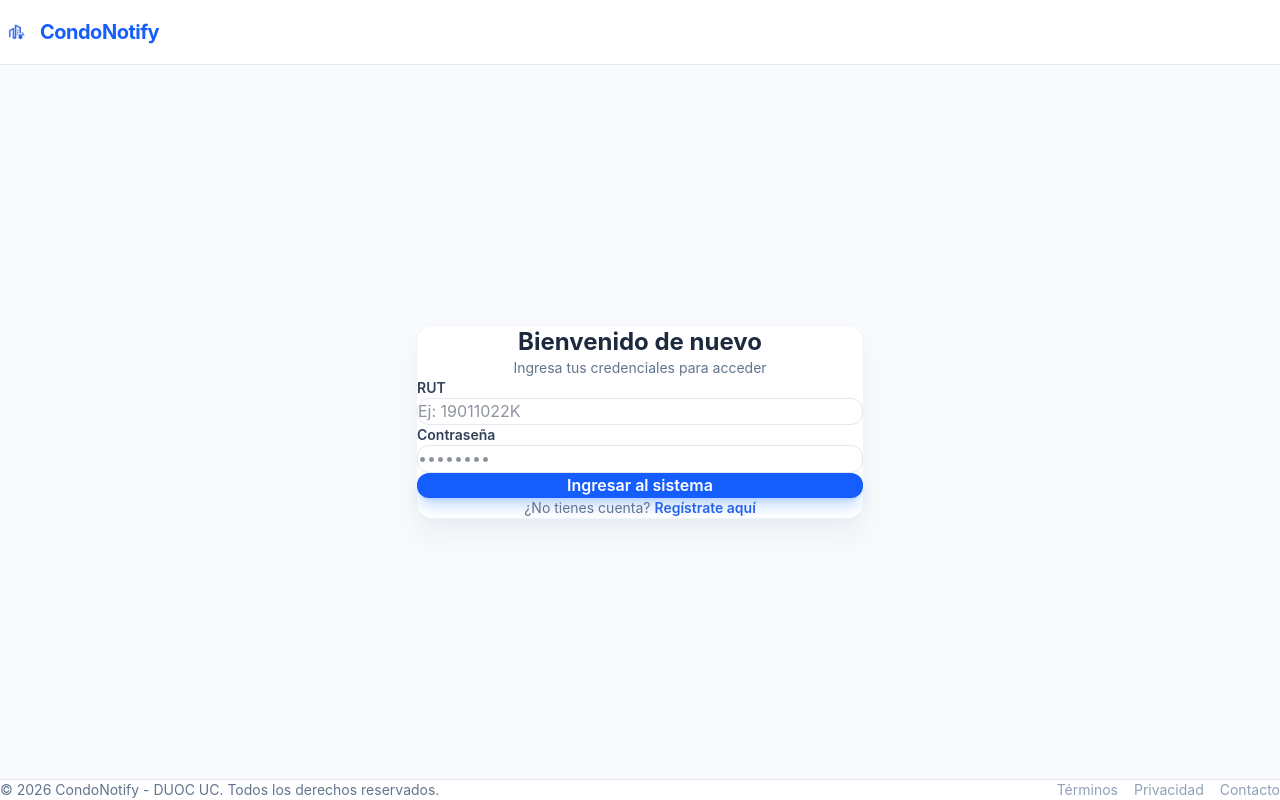
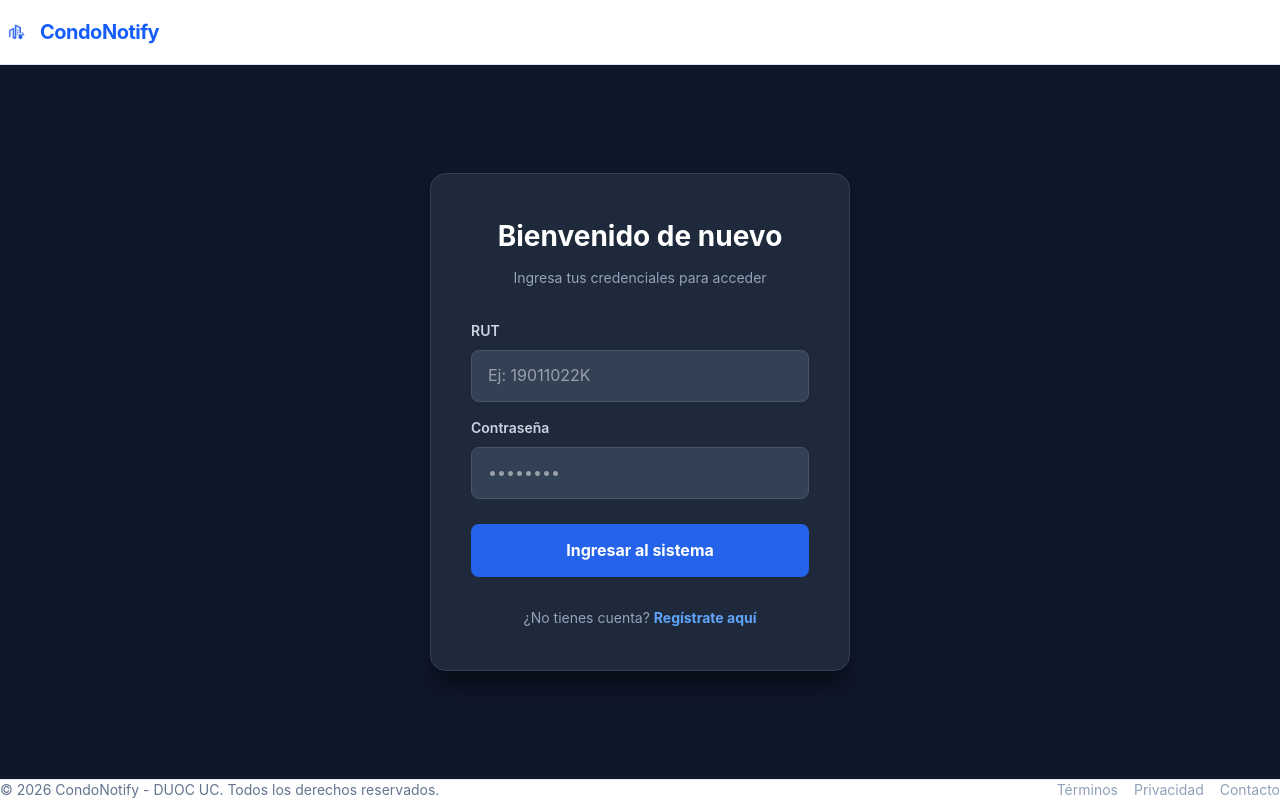
Before and after one commit to damianMarro/CondoNotify-react, a React (Vite) app: page / in a window 1280 px wide. Built offline with nearby package versions, Linux system fonts and the light colour scheme.

Commit message:
cambios de aspectos

```diff
--- a/src/pages/Login.jsx
+++ b/src/pages/Login.jsx
@@ -40,66 +40,103 @@ function Login() {
         }
     }
 
+    // Estilos forzados para asegurar que se apliquen
+    const cardStyle = {
+        backgroundColor: '#1e293b', // Fondo oscuro
+        padding: '40px',            // 👈 Forzamos el espacio interno
+        borderRadius: '16px',       // Bordes redondeados
+        boxShadow: '0 20px 25px -5px rgba(0, 0, 0, 0.5)', // Sombra
+        width: '100%',
+        maxWidth: '420px',
+        border: '1px solid #334155'
+    };
+
+    const inputStyle = {
+        width: '100%',
+        padding: '12px 16px',       // 👈 Forzamos padding en inputs
+        borderRadius: '8px',
+        backgroundColor: '#334155',
+        color: 'white',
+        border: '1px solid #475569',
+        marginBottom: '15px',
+        outline: 'none'
+    };
+
     return (
-        <div className="min-h-screen bg-slate-50 dark:bg-slate-900 flex flex-col font-sans transition-colors duration-200">
+        <div className="min-h-screen bg-slate-900 flex flex-col font-sans">
             <Header mostrarUsuario={false} />
 
             <main className="flex-1 flex items-center justify-center p-4 py-10">
-                <div className="bg-white dark:bg-slate-800 p-8 sm:p-10 rounded-2xl shadow-xl shadow-slate-200/50 dark:shadow-none w-full max-w-md border border-slate-100 dark:border-slate-700">
 
-                    <div className="text-center mb-8">
-                        <h1 className="text-2xl font-bold text-slate-800 dark:text-white mb-2">Bienvenido de nuevo</h1>
-                        <p className="text-slate-500 dark:text-slate-400 text-sm">Ingresa tus credenciales para acceder</p>
+                {/* TARJETA */}
+                <div style={cardStyle}>
+
+                    <div style={{ textAlign: 'center', marginBottom: '30px' }}>
+                        <h1 style={{ fontSize: '28px', fontWeight: 'bold', color: 'white', marginBottom: '8px' }}>
+                            Bienvenido de nuevo
+                        </h1>
+                        <p style={{ color: '#94a3b8', fontSize: '14px' }}>
+                            Ingresa tus credenciales para acceder
+                        </p>
                     </div>
 
-                    <form onSubmit={handleSubmit} className="space-y-5">
+                    <form onSubmit={handleSubmit}>
                         <div>
-                            <label htmlFor="rut" className="block text-sm font-semibold text-slate-700 dark:text-slate-300 mb-1.5">
+                            <label style={{ display: 'block', color: '#cbd5e1', fontSize: '14px', fontWeight: '600', marginBottom: '8px' }}>
                                 RUT
                             </label>
                             <input
-                                id="rut"
                                 type="text"
                                 value={rut}
                                 onChange={(e) => setRut(e.target.value)}
                                 placeholder="Ej: 19011022K"
-                                className={`w-full px-4 py-3 rounded-xl border ${errores.rut ? 'border-red-300 bg-red-50 dark:border-red-500/50 dark:bg-red-900/20' : 'border-slate-200 dark:border-slate-600 bg-white dark:bg-slate-700'} text-slate-800 dark:text-white focus:outline-none focus:ring-2 focus:ring-blue-500 transition-all`}
+                                style={inputStyle}
                             />
-                            {errores.rut && <p className="text-red-500 text-xs mt-1.5 font-medium">{errores.rut}</p>}
+                            {errores.rut && <p style={{ color: '#ef4444', fontSize: '12px', marginBottom: '10px' }}>{errores.rut}</p>}
                         </div>
 
                         <div>
-                            <label htmlFor="password" className="block text-sm font-semibold text-slate-700 dark:text-slate-300 mb-1.5">
+                            <label style={{ display: 'block', color: '#cbd5e1', fontSize: '14px', fontWeight: '600', marginBottom: '8px' }}>
                                 Contraseña
                             </label>
                             <input
-                                id="password"
                                 type="password"
                                 value={password}
                                 onChange={(e) => setPassword(e.target.value)}
                                 placeholder="••••••••"
-                                className={`w-full px-4 py-3 rounded-xl border ${errores.password ? 'border-red-300 bg-red-50 dark:border-red-500/50 dark:bg-red-900/20' : 'border-slate-200 dark:border-slate-600 bg-white dark:bg-slate-700'} text-slate-800 dark:text-white focus:outline-none focus:ring-2 focus:ring-blue-500 transition-all`}
+                                style={inputStyle}
                             />
-                            {errores.password && <p className="text-red-500 text-xs mt-1.5 font-medium">{errores.password}</p>}
+                            {errores.password && <p style={{ color: '#ef4444', fontSize: '12px', marginBottom: '10px' }}>{errores.password}</p>}
                         </div>
 
                         {errores.general && (
-                            <div className="bg-red-50 dark:bg-red-900/30 text-red-600 dark:text-red-400 p-3 rounded-xl text-sm text-center font-medium border border-red-100 dark:border-red-800">
+                            <div style={{ backgroundColor: 'rgba(239, 68, 68, 0.2)', color: '#fca5a5', padding: '12px', borderRadius: '8px', fontSize: '14px', textAlign: 'center', marginBottom: '20px' }}>
                                 {errores.general}
                             </div>
                         )}
 
                         <button
                             type="submit"
-                            className="w-full bg-blue-600 hover:bg-blue-700 text-white font-semibold py-3.5 rounded-xl transition-all shadow-lg shadow-blue-500/30 mt-2 focus:outline-none focus:ring-2 focus:ring-blue-500 focus:ring-offset-2 dark:focus:ring-offset-slate-800"
+                            style={{
+                                width: '100%',
+                                backgroundColor: '#2563eb',
+                                color: 'white',
+                                fontWeight: 'bold',
+                                padding: '14px',
+                                borderRadius: '8px',
+                                border: 'none',
+                                cursor: 'pointer',
+                                marginTop: '10px',
+                                fontSize: '16px'
+                            }}
                         >
                             Ingresar al sistema
                         </button>
                     </form>
 
-                    <div className="mt-8 text-center text-sm text-slate-500 dark:text-slate-400">
+                    <div style={{ marginTop: '30px', textAlign: 'center', fontSize: '14px', color: '#94a3b8' }}>
                         ¿No tienes cuenta?{' '}
-                        <Link to="/registro" className="text-blue-600 dark:text-blue-400 font-semibold hover:text-blue-700 dark:hover:text-blue-300 hover:underline">
+                        <Link to="/registro" style={{ color: '#60a5fa', fontWeight: 'bold', textDecoration: 'none' }}>
                             Regístrate aquí
                         </Link>
                     </div>
```
